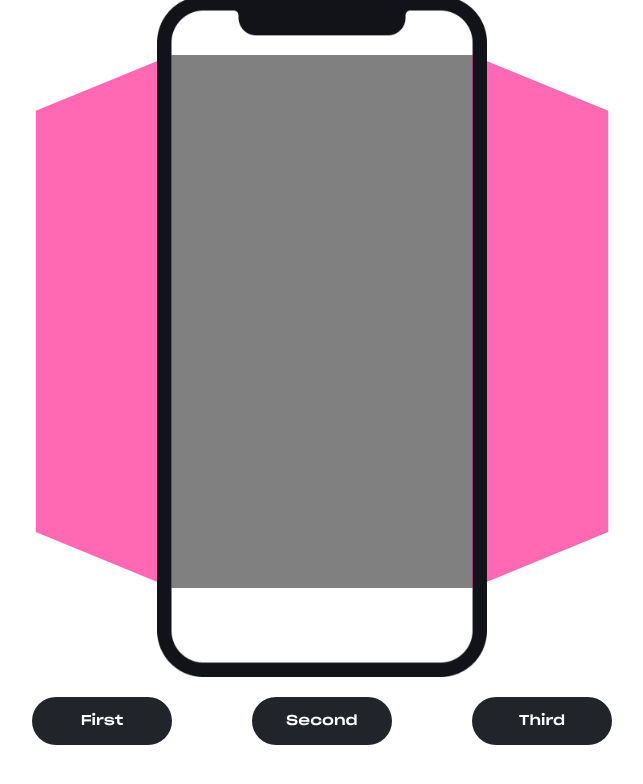
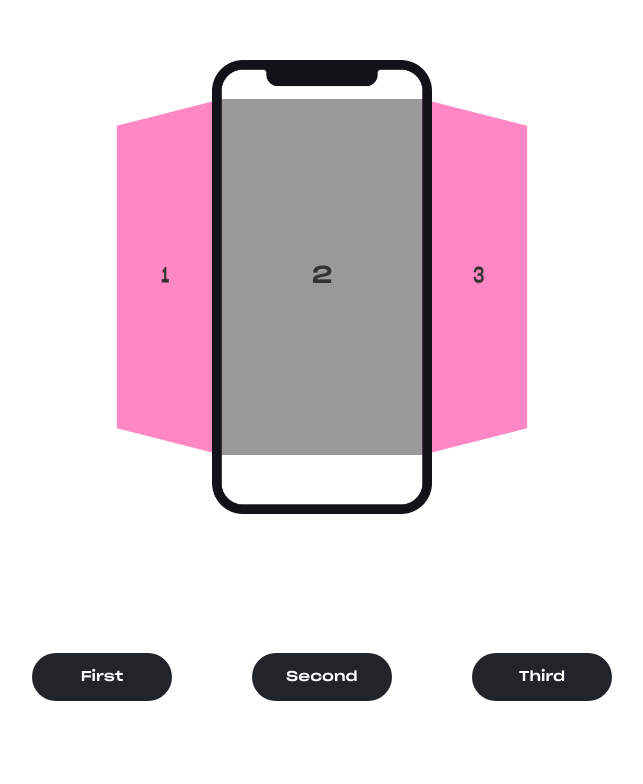
Before and after one commit to daniel-lundin/breakdown, a plain HTML site: page index.html in a window 1280 px wide. Shown: the whole page, without its empty margins (318-961 px from the left). Drawn offline with Linux system fonts and the light colour scheme.

Commit message:
add numbers

```diff
--- a/index.html
+++ b/index.html
@@ -6,9 +6,9 @@
   </head>
   <body class="flex-center">
   <div id="container">
-    <div id="card1" class="card abs-fill flex-center to-the-left"></div>
-    <div id="card2" class="card abs-fill flex-center"></div>
-    <div id="card3" class="card abs-fill flex-center to-the-right"></div>
+    <div id="card1" class="card abs-fill flex-center to-the-left">1</div>
+    <div id="card2" class="card abs-fill flex-center">2</div>
+    <div id="card3" class="card abs-fill flex-center to-the-right">3</div>
     <img src="frame.png" id="frame">
   </div>
   <div class="button-bar">
--- a/style.css
+++ b/style.css
@@ -14,8 +14,6 @@
 html, body {
   height: 100%;
 }
-
-
 
 .flex-center {
   display: flex;
@@ -34,8 +32,8 @@ html, body {
 
 #container {
   position: relative;
-  width: 300px;
-  height: 533.333px;
+  width: 200px;
+  height: calc(200px * 16/9);
   perspective: 800px;
 }
 
@@ -46,29 +44,24 @@ html, body {
   top: -11%;
 }
 
-#frame-bottom {
-  width: calc(100% + 4px);;
-  height: 48px;
-  background-color: black;
-  position: absolute;
-  bottom: -48px;
-  left: -2px;
+.card {
+  background-color: gray;
+  transition: all 1s;
+  font-family: Sharp-Grotesk-Medium;
+  font-size: 24px;
+  opacity: 0.8;
+}
+#card1, #card3 {
 }
 
-.card {
-  background-color: gray;
-  transition: transform 1s;
-}
-#card1, #card3 {
+.to-the-right {
+  transform:  translate(100px) rotateY(45deg) translate(-100px) translate(200px);
   background-color: hotpink;
 }
 
-.to-the-right {
-  transform:  translate(150px) rotateY(45deg) translate(-150px) translate(300px);
-}
-
 .to-the-left {
-  transform:  translate(-150px) rotateY(-45deg) translate(150px) translate(-300px);
+  transform:  translate(-100px) rotateY(-45deg) translate(100px) translate(-200px);
+  background-color: hotpink;
 }
 
 .button-bar {
```
